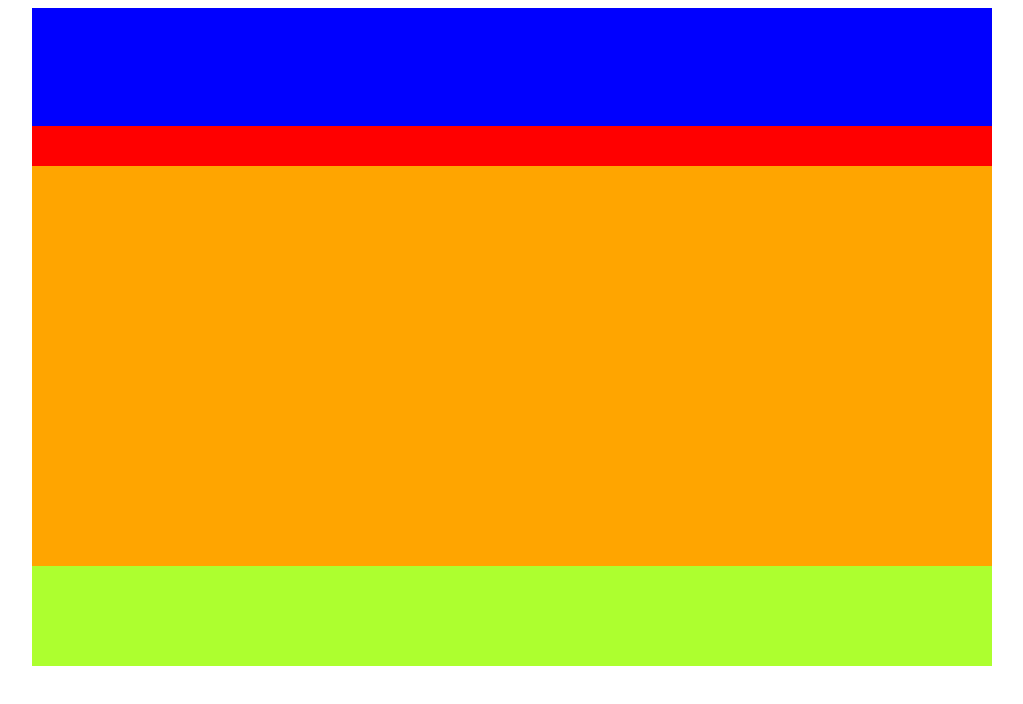
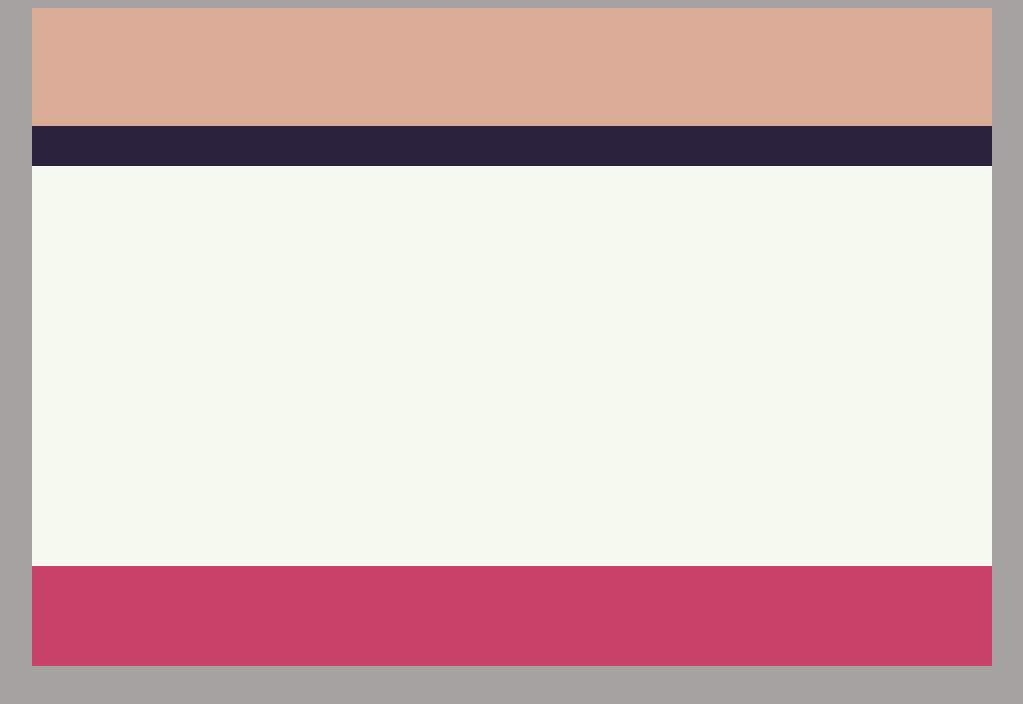
Before and after one commit to rhanak1987-sandbox/try-vsc-2020-webdev, a plain HTML site: page study-webdev-p1/index-p1.html in a window 1280 px wide. Shown: the whole page, without its empty margins (128-1151 px from the left). Drawn offline with Linux system fonts and the light colour scheme.

Commit message:
tutorial: How to color the background

```diff
--- a/study-webdev-p1/style.css
+++ b/study-webdev-p1/style.css
@@ -1,3 +1,7 @@
+body {
+    background-color: #A5A2A1;
+}
+
 div.main-box {
     margin-left: auto;
     margin-right: auto;
@@ -5,21 +9,21 @@ div.main-box {
 }
 
 header {
-    background-color: blue;
+    background-color: #DAAB97;
     height: 118px;
 }
 
 nav {
-    background-color: red;
+    background-color: #2A223D;
     height: 40px;
 }
 
 main {
-    background-color: orange;
+    background-color: #F6F9EF;
     height: 400px;
 }
 
 footer {
-    background-color: greenyellow;
+    background-color: #C84169;
     height: 100px;
 }
```
